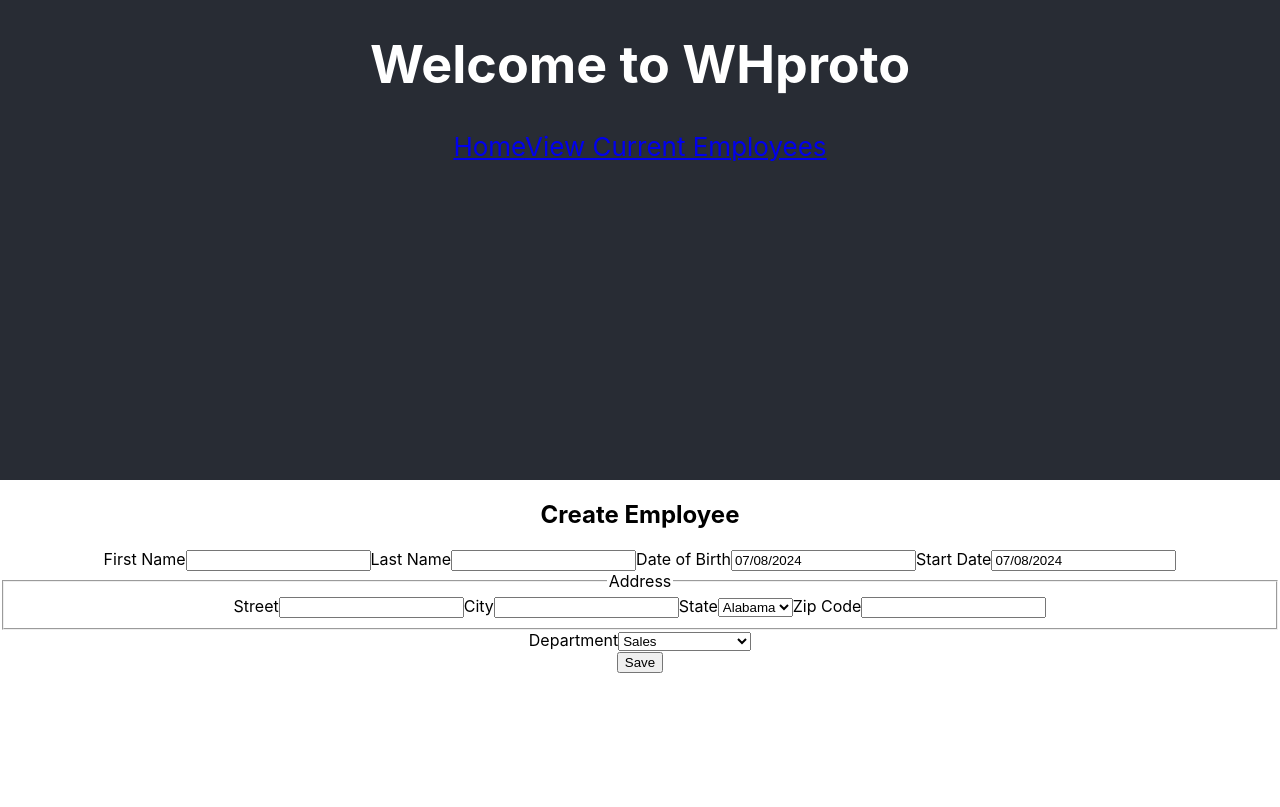
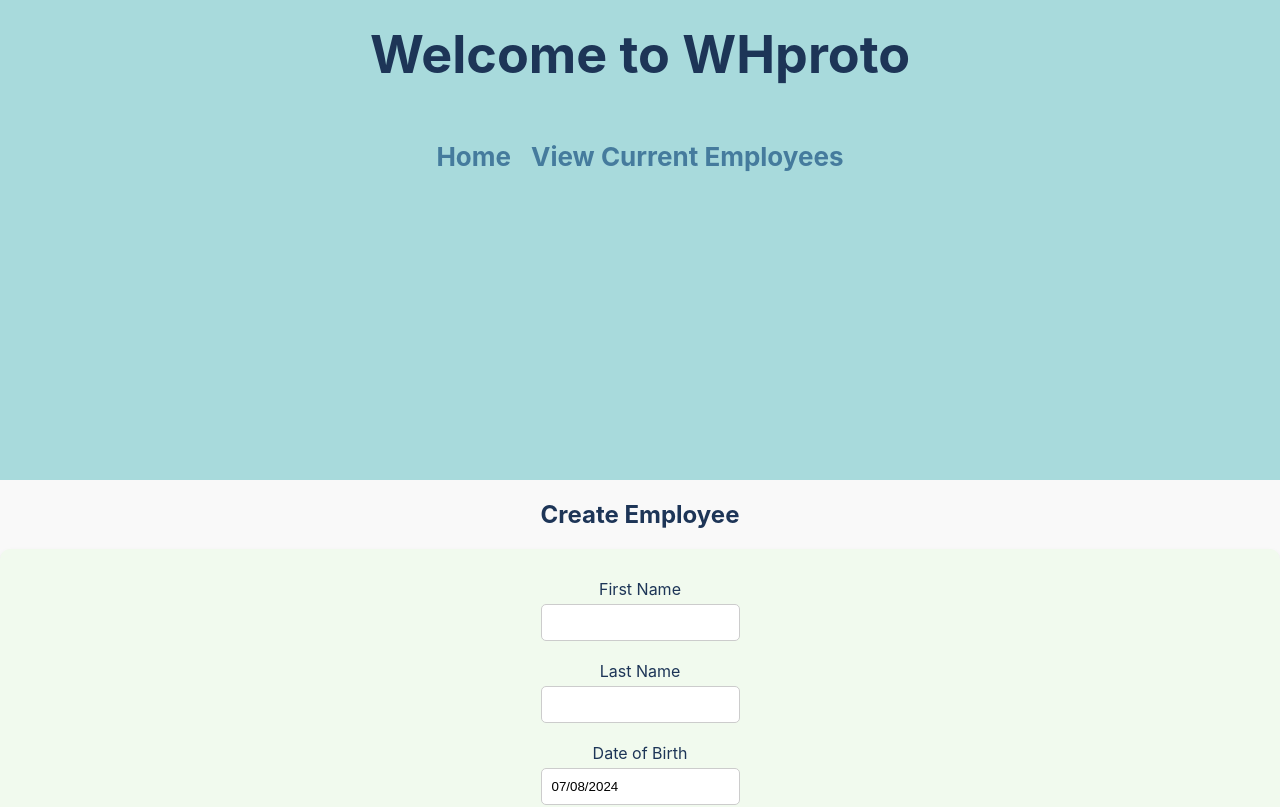
Before and after one commit to SupMBH/whproto-main, a React (Create React App) app: page / in a window 1280 px wide. Shown: the part 320-1127 px from the top of the page. Before the commit the page ends 993 px from the top, so only its background shows below. Built offline with nearby package versions, Linux system fonts and the light colour scheme.

Commit message:
amélioration visuelle 1

```diff
--- a/src/styles/index.css
+++ b/src/styles/index.css
@@ -3,6 +3,7 @@ body {
   font-family: -apple-system, BlinkMacSystemFont, 'Segoe UI', 'Roboto', 'Oxygen', 'Ubuntu', 'Cantarell', 'Fira Sans', 'Droid Sans', 'Helvetica Neue', sans-serif;
   -webkit-font-smoothing: antialiased;
   -moz-osx-font-smoothing: grayscale;
+  background-color: #f9f9f9;
 }
 
 code {
@@ -14,12 +15,103 @@ code {
 }
 
 .App-header {
-  background-color: #282c34;
+  background-color: #a8dadc;
   min-height: 100vh;
   display: flex;
   flex-direction: column;
   align-items: center;
   justify-content: center;
   font-size: calc(10px + 2vmin);
+  color: #1d3557;
+}
+
+nav {
+  margin-top: 20px;
+}
+
+nav a {
+  color: #457b9d;
+  margin: 0 10px;
+  text-decoration: none;
+  font-weight: bold;
+}
+
+nav a:hover {
+  text-decoration: underline;
+}
+
+h2 {
+  color: #1d3557;
+}
+
+form {
+  display: flex;
+  flex-direction: column;
+  align-items: center;
+  background-color: #f1faee;
+  padding: 20px;
+  border-radius: 10px;
+  box-shadow: 0 4px 6px rgba(0, 0, 0, 0.1);
+  margin-top: 20px;
+}
+
+label {
+  margin: 10px 0 5px 0;
+  color: #1d3557;
+}
+
+input, select {
+  padding: 10px;
+  margin-bottom: 10px;
+  border: 1px solid #ccc;
+  border-radius: 5px;
+}
+
+button {
+  padding: 10px 20px;
+  border: none;
+  border-radius: 5px;
+  background-color: #457b9d;
+  color: white;
+  cursor: pointer;
+  font-weight: bold;
+}
+
+button:hover {
+  background-color: #1d3557;
+}
+
+table {
+  width: 100%;
+  margin-top: 20px;
+  border-collapse: collapse;
+}
+
+table, th, td {
+  border: 1px solid #ddd;
+}
+
+th, td {
+  padding: 15px;
+  text-align: left;
+}
+
+th {
+  background-color: #a8dadc;
   color: white;
 }
+
+tbody tr:nth-child(even) {
+  background-color: #f1faee;
+}
+
+tbody tr:hover {
+  background-color: #f1faee;
+}
+
+.modal {
+  background-color: white;
+  padding: 20px;
+  border-radius: 10px;
+  box-shadow: 0 4px 6px rgba(0, 0, 0, 0.1);
+}
```
